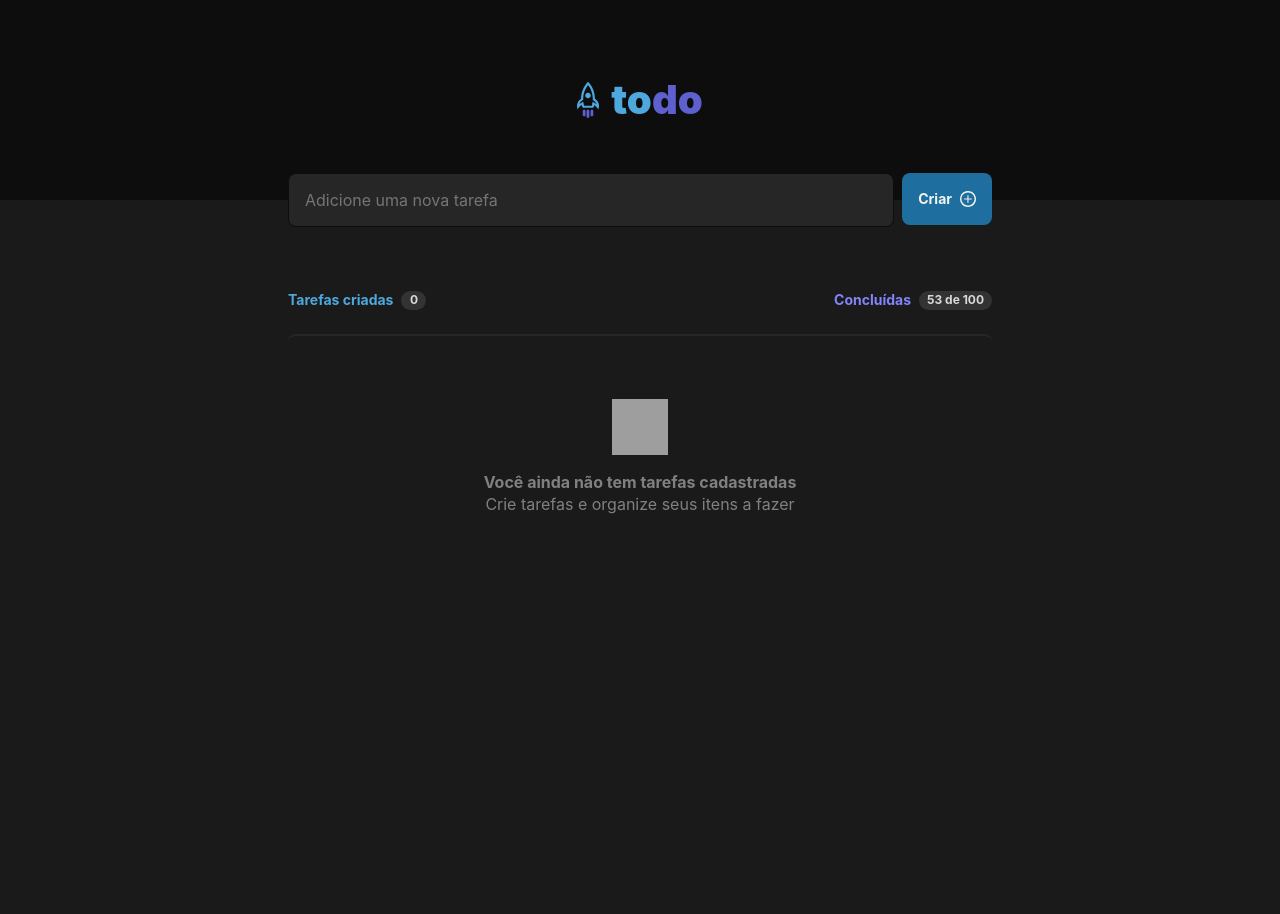
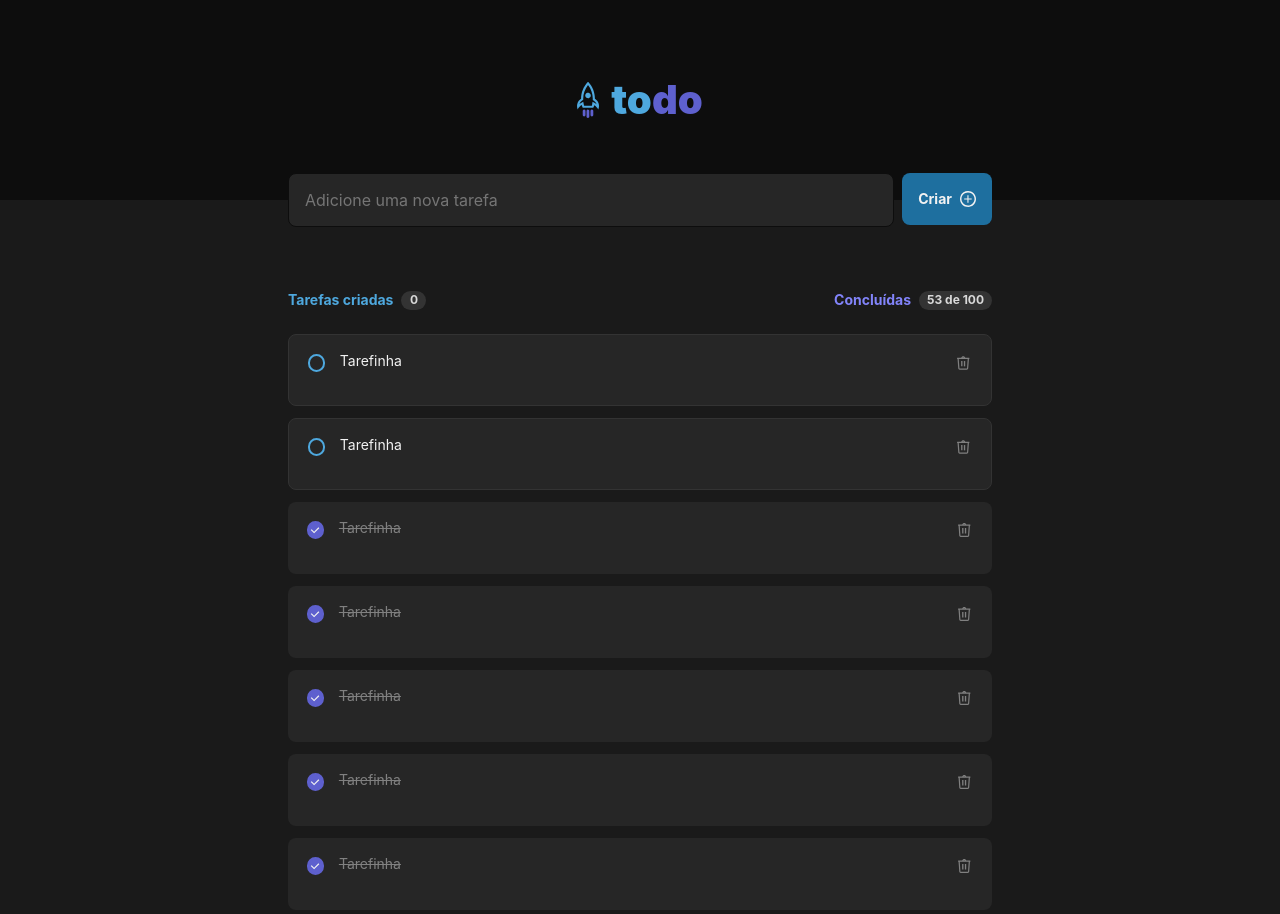
Before and after one commit to rafa-souza-dev/toDoList, a React (Vite) app: page / in a window 1280 px wide. Shown: the top 914 px of the page. Before the commit the page ends 800 px from the top, so only its background shows below. Built offline with nearby package versions, Linux system fonts and the light colour scheme; grey boxes are pictures that could not be loaded.

Commit message:
rendering to-do list

```diff
--- a/src/App.module.css
+++ b/src/App.module.css
@@ -131,6 +131,15 @@ main .wrapper div.emptyListTasks {
     align-items: center;
 }
 
+main .wrapper div.nonEmptyListTasks {
+    display: flex;
+    flex-direction: column;
+    /* justify-content: center;
+    align-items: center; */
+    gap: 0.75rem;
+    padding-bottom: 1rem;
+}
+
 main .wrapper div.emptyListTasks img {
     height: 3.5rem;
     width: 3.5rem;
--- a/src/App.tsx
+++ b/src/App.tsx
@@ -1,11 +1,51 @@
+import React, { useState } from 'react';
+import { v4 as uuidv4 } from 'uuid';
 import clipboard from './assets/clipboard.svg';
 import logo from './assets/rocket.svg';
 import plus from './assets/plus.svg';
 import styles from './App.module.css';
+import { Task, TaskProps } from './components/Task';
 
 import './global.css';
 
 function App() {
+
+  const [tasks, setTasks] = useState<TaskProps[]>([
+    {
+      uuid: uuidv4(),
+      content: "Tarefinha"
+    },
+    {
+      uuid: uuidv4(),
+      content: "Tarefinha"
+    },
+    {
+      uuid: uuidv4(),
+      content: "Tarefinha",
+      isCompleted: true
+    },
+    {
+      uuid: uuidv4(),
+      content: "Tarefinha",
+      isCompleted: true
+    },
+    {
+      uuid: uuidv4(),
+      content: "Tarefinha",
+      isCompleted: true
+    },
+    {
+      uuid: uuidv4(),
+      content: "Tarefinha",
+      isCompleted: true
+    },
+    {
+      uuid: uuidv4(),
+      content: "Tarefinha",
+      isCompleted: true
+    },
+  ]);
+
   return (
     <div>
       <header className={styles.mainHeader}>
@@ -37,6 +77,8 @@ function App() {
               </div>
             </div>
           </div>
+          {
+            tasks.length == 0 ?
             <div className={styles.emptyListTasks}>
               <img src={clipboard} />
               <strong>
@@ -46,6 +88,17 @@ function App() {
                 Crie tarefas e organize seus itens a fazer
               </span>
             </div>
+            :
+            <div className={styles.nonEmptyListTasks}>
+              {tasks.map(task => (
+                <Task
+                  uuid={task.uuid}
+                  content={task.content}
+                  isCompleted={task.isCompleted}
+                />
+              ))}
+            </div>
+          }
         </div>
       </main>
     </div>
--- a/src/components/Task.module.css
+++ b/src/components/Task.module.css
@@ -22,7 +22,7 @@ div.taskCompleted {
     gap: 0.75rem;
 }
 
-div.task div.boxLeft {
+div.boxLeft {
     height: 1.5rem;
     width: 1.5rem;
     display: flex;
@@ -44,7 +44,7 @@ div.task div.boxLeft div.taskCheckbox:hover {
     border: 2px solid var(--blue-800);
 }
 
-div.task div.boxLeft div.taskCompletedCheckbox {
+div.taskCompletedCheckbox {
     height: 1.090625rem;
     width: 1.090625rem;
     border-radius: 50%;
@@ -57,12 +57,12 @@ div.task div.boxLeft div.taskCompletedCheckbox {
     /* margin: 1.204375rem 0 0 1.204375rem; */
 }
 
-div.task div.boxLeft div.taskCompletedCheckbox:hover {
+div.taskCompletedCheckbox:hover {
     background-color: var(--purple-500);
     border: 2px solid var(--purple-500);
 }
 
-div.task div.boxMid {
+div.boxMid {
     width: 39.5rem;
     height: 2.5rem;
 }
@@ -77,7 +77,7 @@ div.task div.boxMid p.taskContent {
     /* margin: 1rem 0.75rem; */
 }
 
-div.task div.boxMid p.taskCompletedContent {
+p.taskCompletedContent {
     text-align: left;
     font-family: 'Inter', sans-serif;
     font-weight: 400;
@@ -88,7 +88,7 @@ div.task div.boxMid p.taskCompletedContent {
     /* margin: 1rem 0.75rem; */
 }
 
-div.task div.boxRight {
+div.boxRight {
     height: 1.5rem;
     width: 1.5rem;
     display: flex;
--- a/src/components/Task.tsx
+++ b/src/components/Task.tsx
@@ -1,4 +1,5 @@
 import { v4 as uuidv4 } from 'uuid';
+import vIcon from '../assets/v.svg'
 import iconTrash from '../assets/iconTrash.svg';
 import styles from './Task.module.css';
 
@@ -38,7 +39,7 @@ export const Task = (props: TaskProps) => {
         <div className={styles.taskCompleted}>
             <div className={styles.boxLeft}>
                 <div className={styles.taskCompletedCheckbox}>
-
+                    <img src={vIcon} alt="Ícone de verificado" />
                 </div>
             </div>
             <div className={styles.boxMid}>
```
Lines whose indentation alone changed are shown as unchanged.
